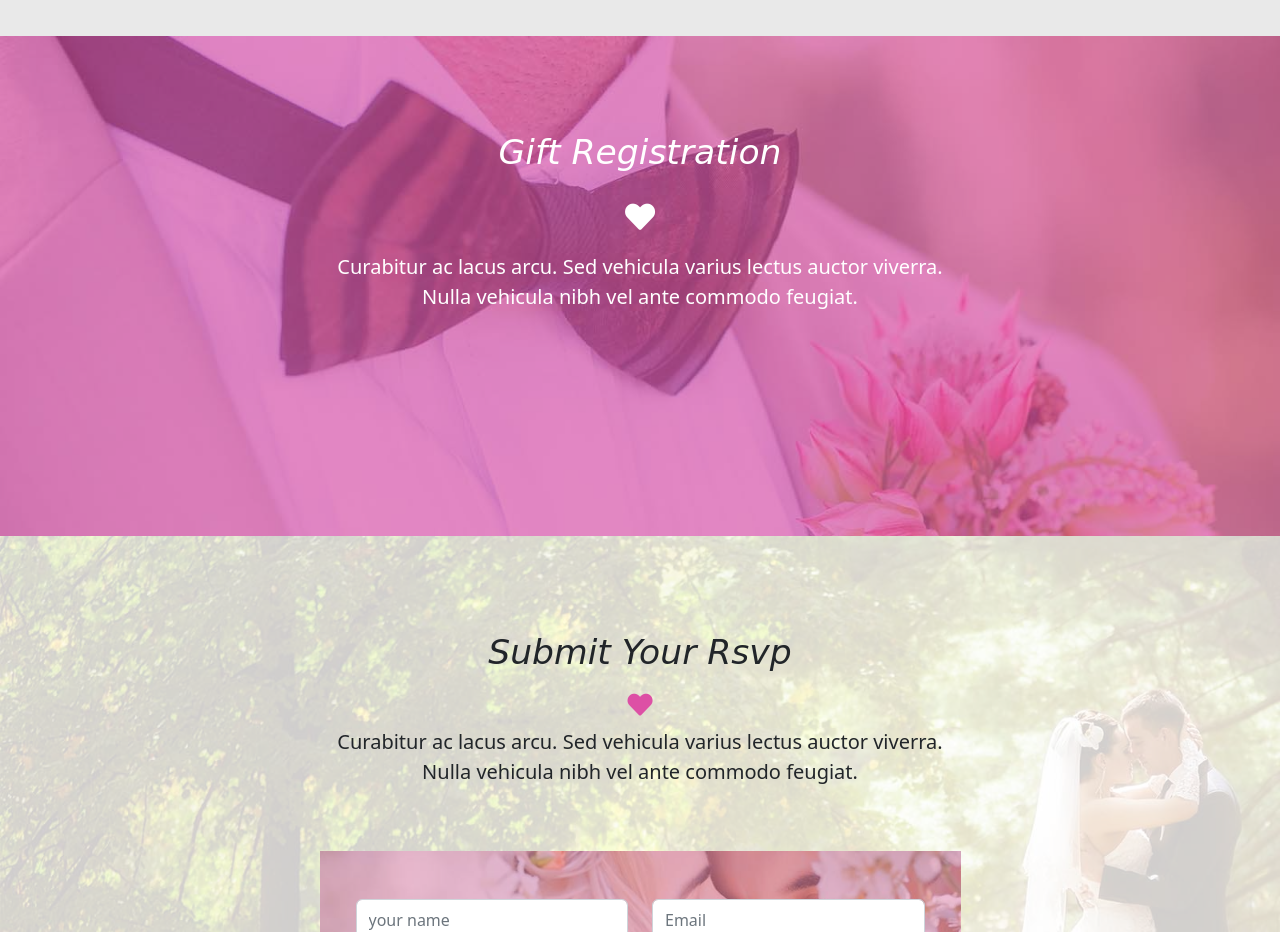
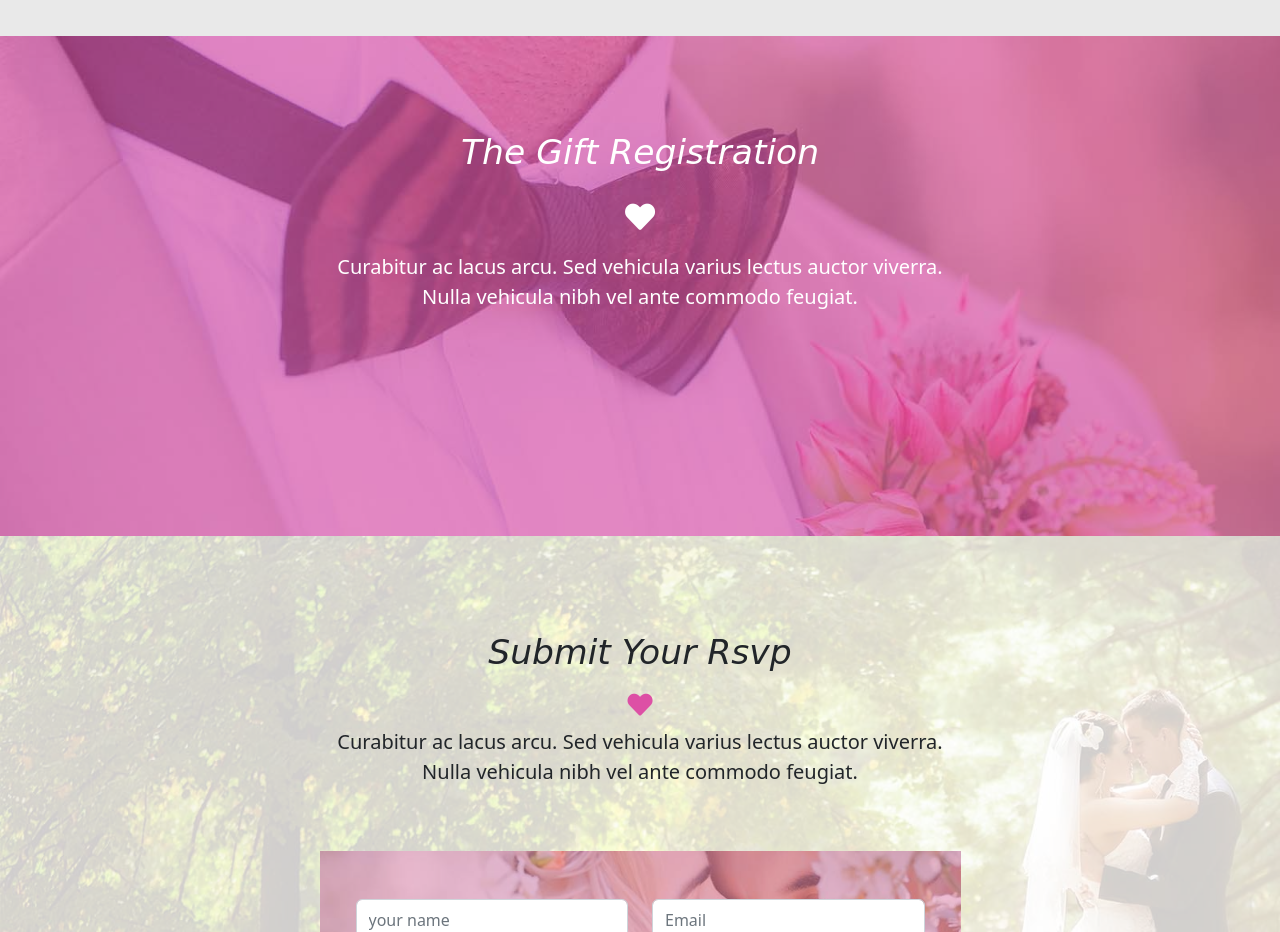
Before and after one commit to momin-hossen/my_first_php, a plain HTML site: page index.html in a window 1280 px wide. Shown: the part 7540-8472 px from the top of the page. Drawn offline with Linux system fonts and the light colour scheme.

Commit message:
first commit

```diff
--- a/index.html
+++ b/index.html
@@ -535,7 +535,7 @@
       <div class="container">
         <div class="row justify-content-center py-5 mt-5">
           <div class="col-lg-7 text-center">
-            <h2 class="love_story_heading">Gift Registration</h2>
+            <h2 class="love_story_heading">The Gift Registration</h2>
             <i class="gift-love fas fa-heart"></i>
             <p class="gift-pera text-center">Curabitur ac lacus arcu. Sed vehicula varius lectus auctor viverra. Nulla vehicula nibh vel ante commodo feugiat.</p>
           </div>
```
